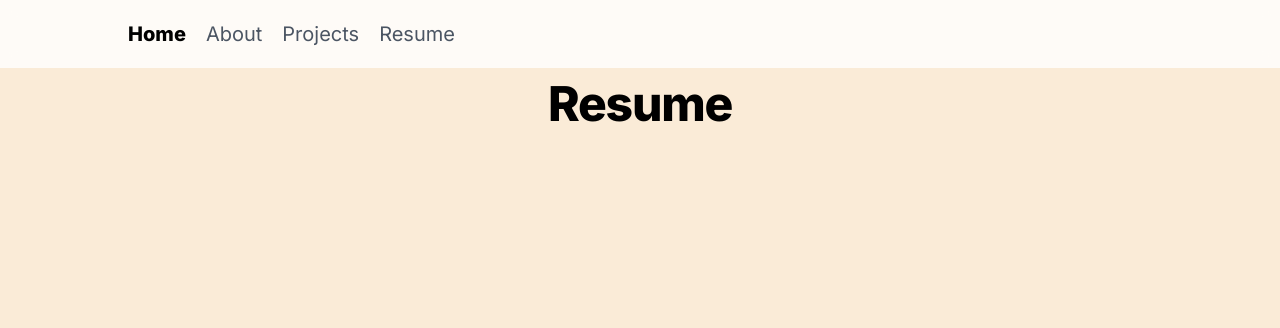
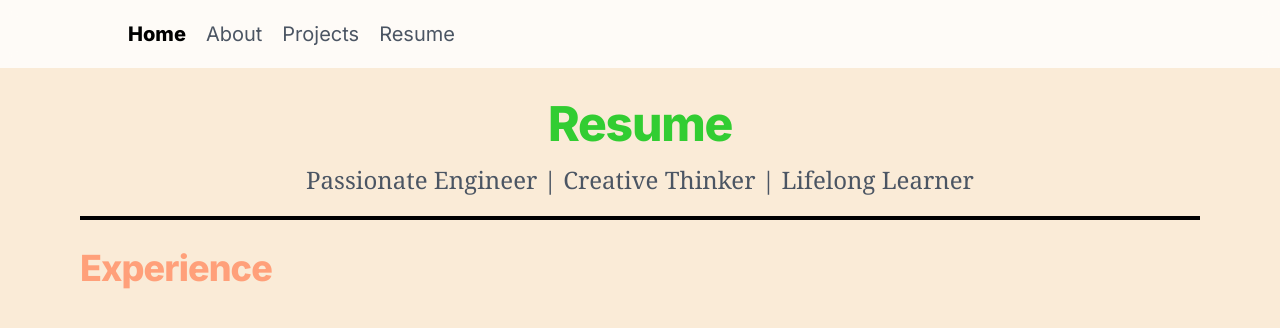
Before and after one commit to vvinniev34/PersonalWebsite, a Next.js app: page /resume in a window 1280 px wide. Shown: the top 328 px of the page. Built offline with nearby package versions, Linux system fonts and the light colour scheme.

Commit message:
resume page start

```diff
--- a/src/app/resume/page.jsx
+++ b/src/app/resume/page.jsx
@@ -1,18 +1,29 @@
 import React from "react";
 import Header from "../components/headers/header.jsx"
 import SubHeader from "../components/headers/subheader.jsx"
+import PageDivider from "../components/pagedivider/pagedivider.jsx";
 import "../globals.css"
+
+const colors = ["darkorange", "cadetblue", "lightsalmon", "indianred", "darkcyan", "chocolate"]
+const brightcolors = ["blueviolet", "deeppink", "limegreen"]
 
 const ResumePage = () => {
     const title = "Resume"
-    const description = ""
+    const description = "Passionate Engineer | Creative Thinker | Lifelong Learner"
+
     return (
         <main className="flex min-h-screen flex-col items-center justify-between p-20">
             <div className="flex space-y-20 w-full">
-                <div className="mx-auto w-auto max-w-[100rem] rounded-md overflow-hidden">
-                    <Header title={title} description={description}/>
+                <div className="mx-auto w-full max-w-[100rem] rounded-md overflow-hidden">
+                    <div className="w-auto h-auto pt-5">
+                        <Header centered={true} title={title} description={description} color={brightcolors[2]}></Header>
+                    </div>
+
+                    <PageDivider marginBottom={2.5}></PageDivider>
+
+                    <SubHeader title={"Experience"} color={colors[2]}></SubHeader>
                 </div>
-           </div>
+            </div>
         </main>
     );
 }
```
